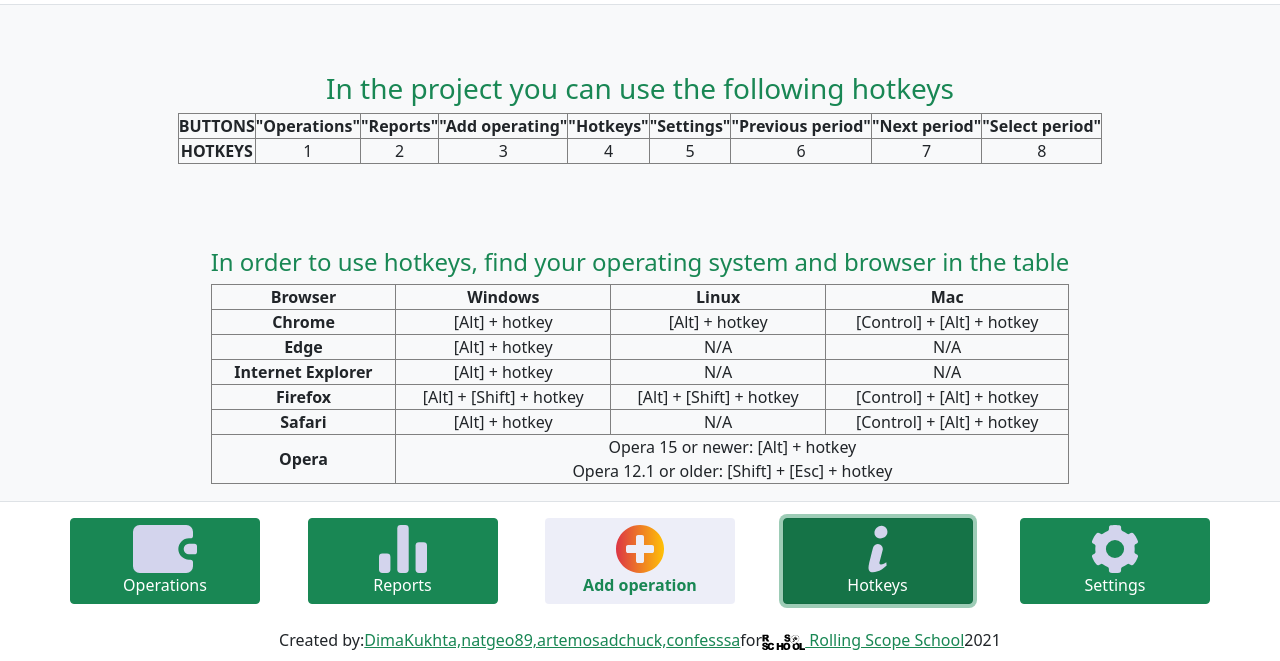
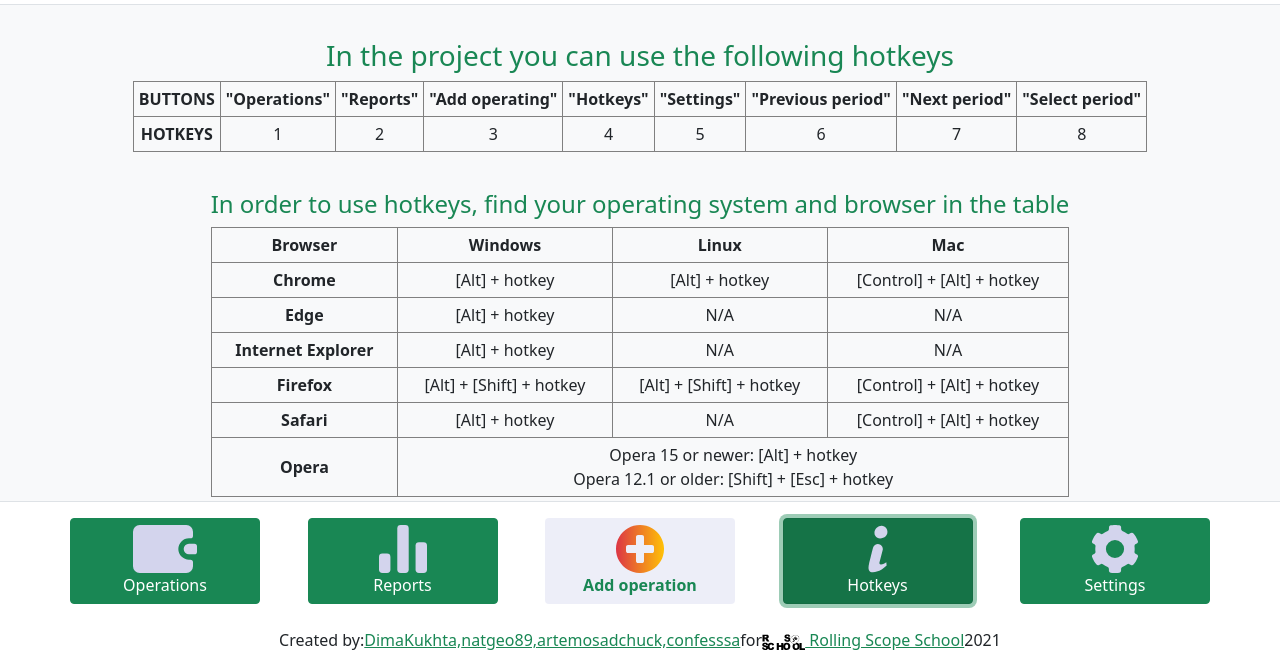
Before and after one commit to DimaKukhta/rsclone, a website built with webpack: page clone-wars/src/index.html in a window 1280 px wide. Both pictures are taken after a click on the button "Hotkeys". Shown: the part 139-800 px from the top of the page. Built offline with nearby package versions, Linux system fonts and the light colour scheme.

Commit message:
feat: update styles for tables hotKeys

```diff
--- a/clone-wars/src/style/drawHotKeys.css
+++ b/clone-wars/src/style/drawHotKeys.css
@@ -7,13 +7,14 @@
   display: flex;
   flex-direction: column;
   justify-content: center;
-  margin-top: 50px;
+  margin-top: 30px;
 
   text-align: center;
 }
 
 th, td {
   border: 1px solid gray;
+  padding: 5px;
 }
 
 td p {
```
